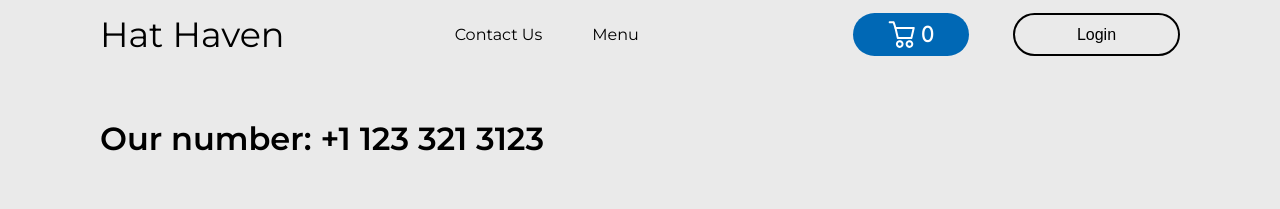
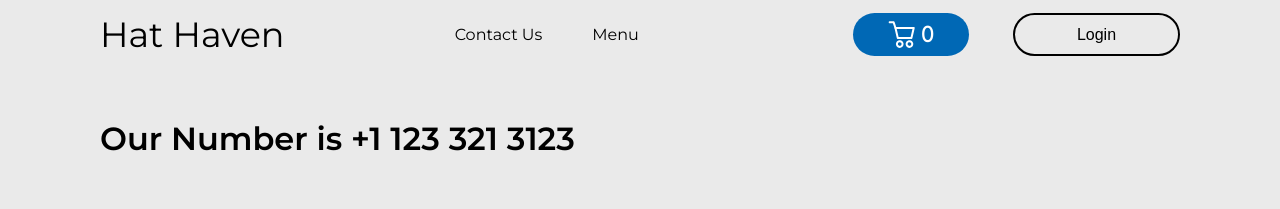
Before and after one commit to dinarayakupova/mywebsite, a React (Create React App) app in the folder client/: page /contact_us in a window 1280 px wide. Shown: the top 209 px of the page. Built offline with nearby package versions, Linux system fonts and the light colour scheme.

Commit message:
test again

```diff
--- a/client/src/pages/ContactUs/ContactUs.js
+++ b/client/src/pages/ContactUs/ContactUs.js
@@ -9,7 +9,7 @@ const ContactUs = () => {
 
         <div className={cls.mapImgBlock}>
           <div>
-            <h1 className={cls.phoneNumber}>Our number: +1 123 321 3123</h1>
+            <h1 className={cls.phoneNumber}>Our Number is +1 123 321 3123</h1>
             <h1 className={cls.phoneNumber}>Our address: 2353 Rue John Campbell, LaSalle, QC 123 321</h1>
             <div>
               <iframe
```
